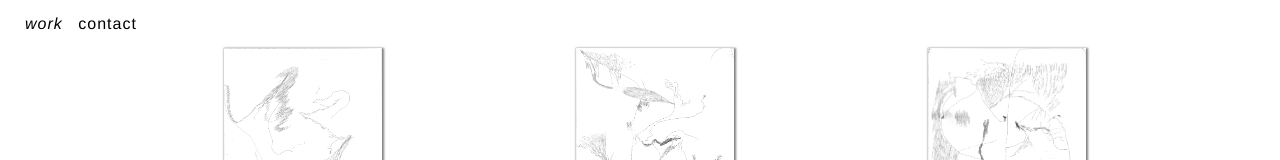
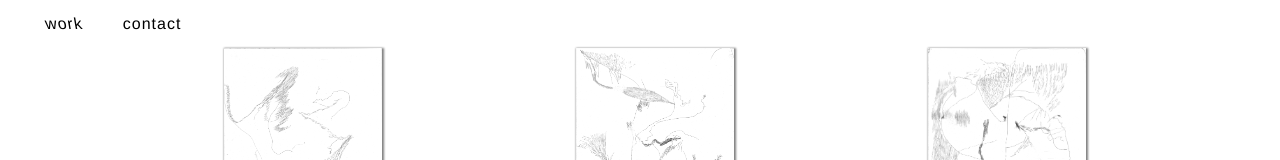
Before and after one commit to noamrubin22/website-kathi, a React (Create React App) app in the folder client/: page /projects in a window 1280 px wide. In both pictures the pointer is over the link "work". Shown: the top 160 px of the page. Built offline with nearby package versions, Linux system fonts and the light colour scheme.

Commit message:
adjusted styling

```diff
--- a/client/src/styling.css
+++ b/client/src/styling.css
@@ -9,12 +9,17 @@
 .menu > a {
   text-decoration: none;
   color: black;
-  margin-right: 10px;
+  margin-right: 20px;
+  margin-left: 20px;
   letter-spacing: 1px;
 }
 
 .menu > a:hover {
-  font-style: italic;
+  display: inline-block;
+  /* see https://developer.mozilla.org/en-US/docs/CSS/transform */
+  -webkit-transform: skewx(10deg);
+  -o-transform: skewx(10deg);
+  transform: skewx(10deg);
 }
 
 .homepage {
@@ -48,7 +53,11 @@ h7 {
 }
 
 .project-titles > a > span:hover {
-  font-style: italic;
+  display: inline-block;
+  /* see https://developer.mozilla.org/en-US/docs/CSS/transform */
+  -webkit-transform: skewx(10deg);
+  -o-transform: skewx(10deg);
+  transform: skewx(10deg);
 }
 .contact-page {
   display: flex;
@@ -72,7 +81,11 @@ h7 {
 }
 
 .contact-info > a > span:hover {
-  background-color: yellow;
+  display: inline-block;
+  /* see https://developer.mozilla.org/en-US/docs/CSS/transform */
+  -webkit-transform: skewx(10deg);
+  -o-transform: skewx(10deg);
+  transform: skewx(10deg);
 }
 
 .series1 {
```
